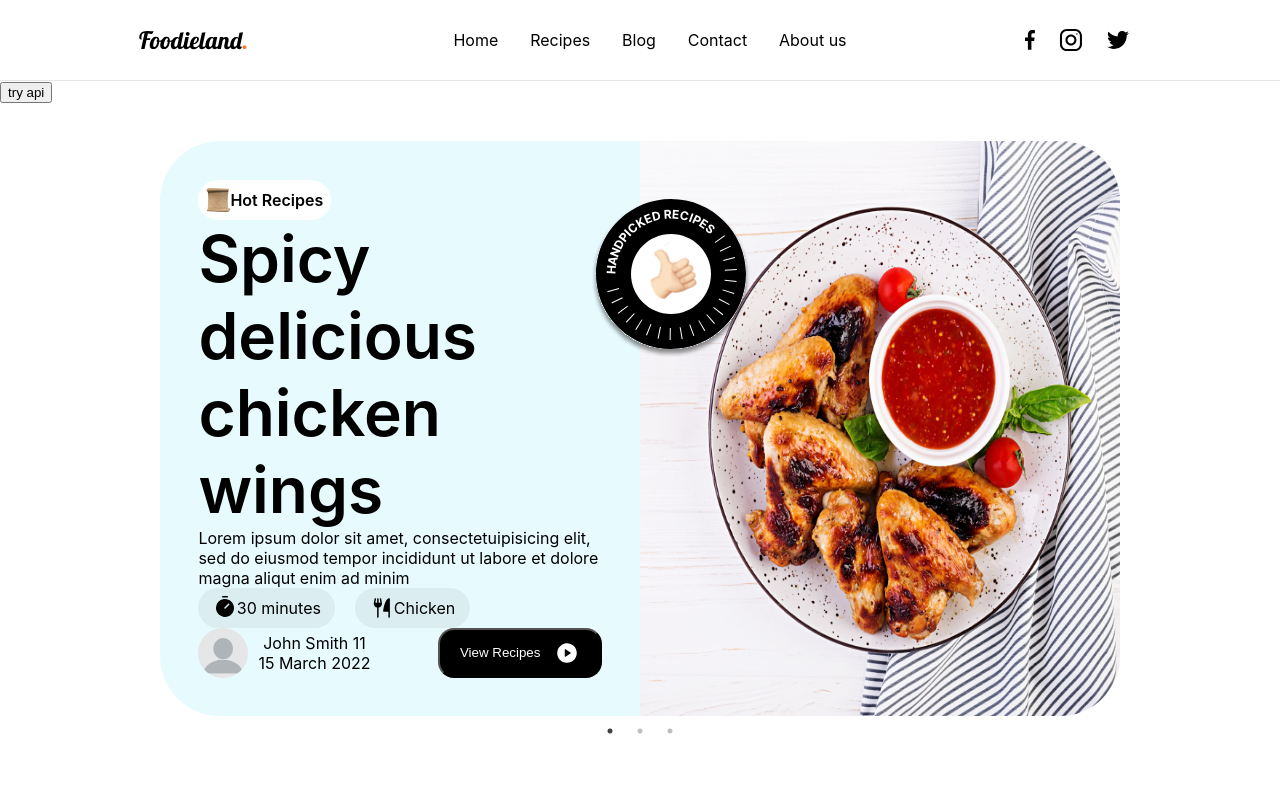
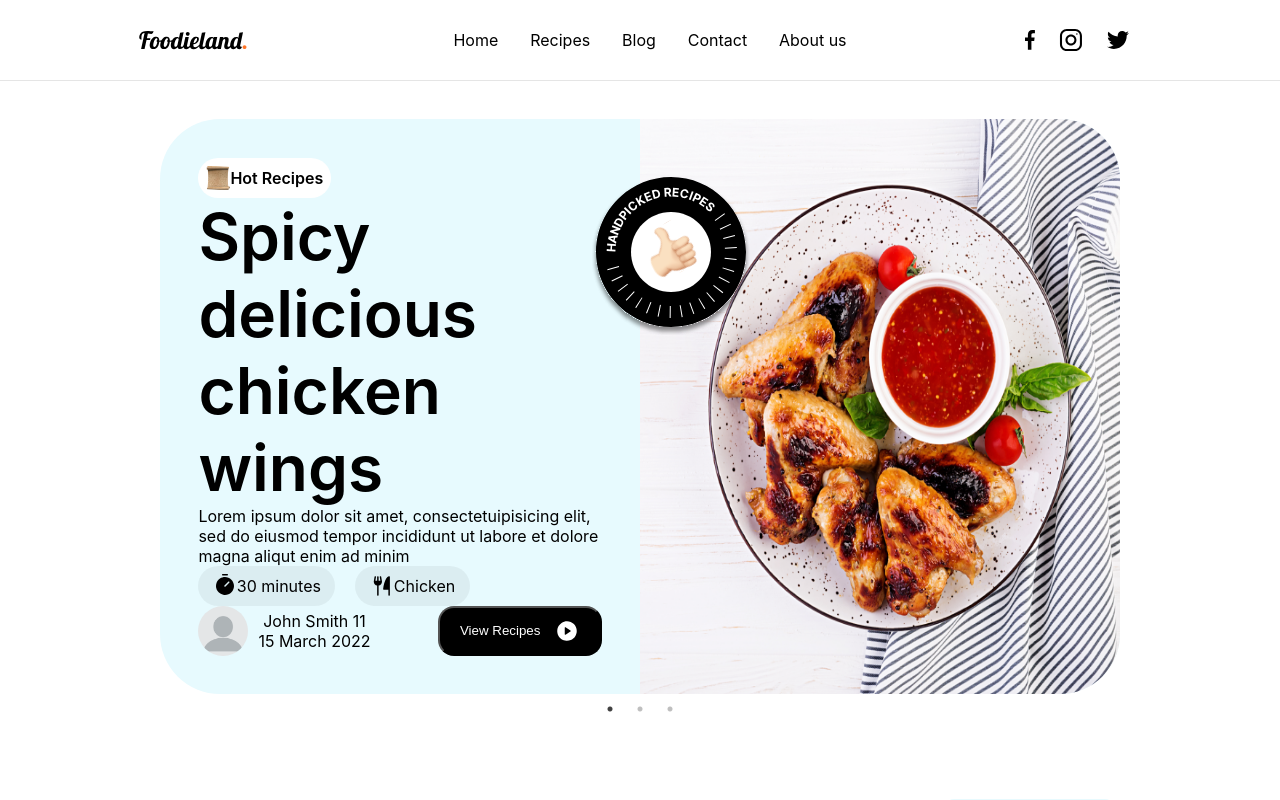
Before and after one commit to m83city/coocking_template, a React (Create React App) app: page / in a window 1280 px wide. Shown: the top 800 px of the page. Built offline with nearby package versions, Linux system fonts and the light colour scheme; no server answers.

Commit message:
remove button

```diff
--- a/src/pages/home/Home.tsx
+++ b/src/pages/home/Home.tsx
@@ -29,7 +29,6 @@ function Home() {
 
   return (
     <article>
-      <button onClick={() => getRecipeList()}>try api </button>
       <CarouselFood />
       <Categories />
       <RecipesGrid
```
